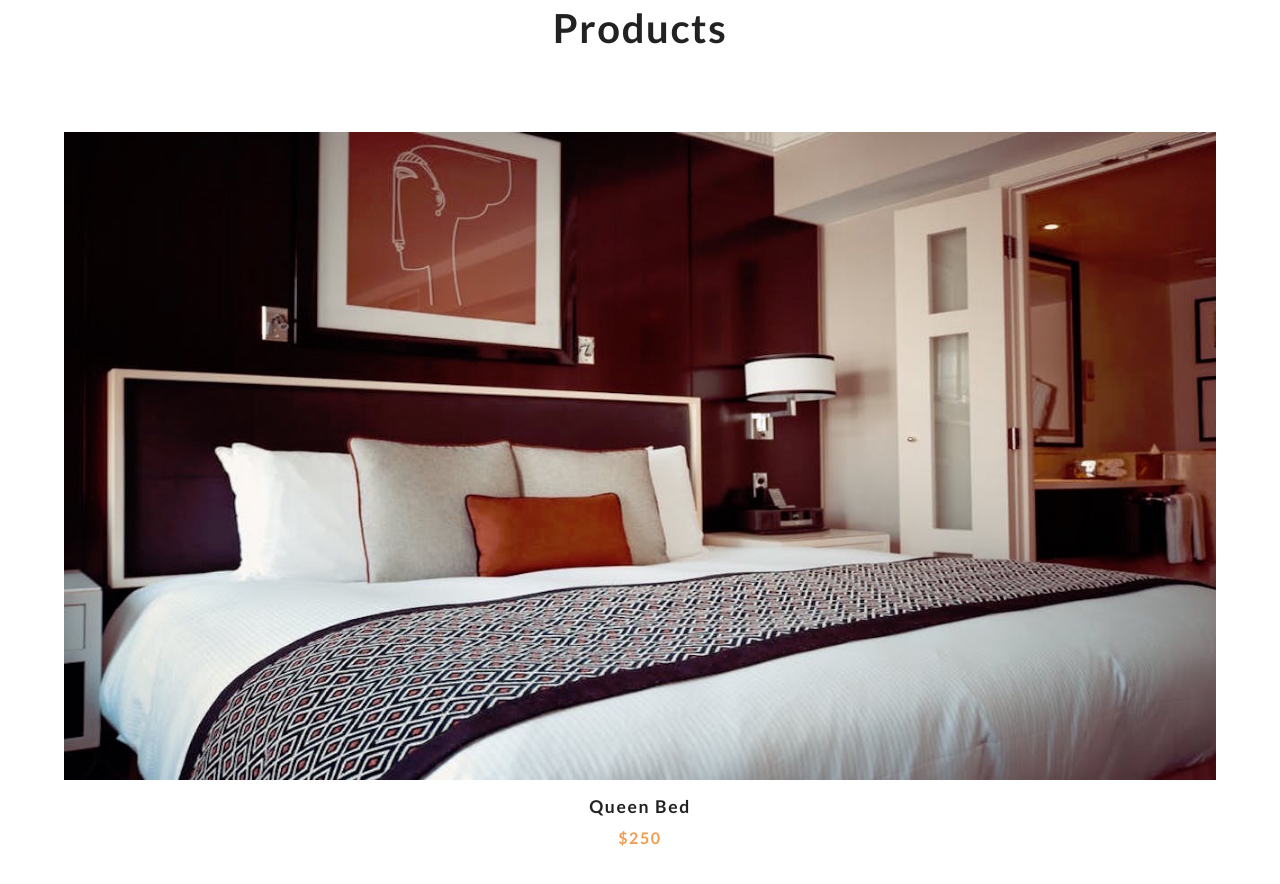
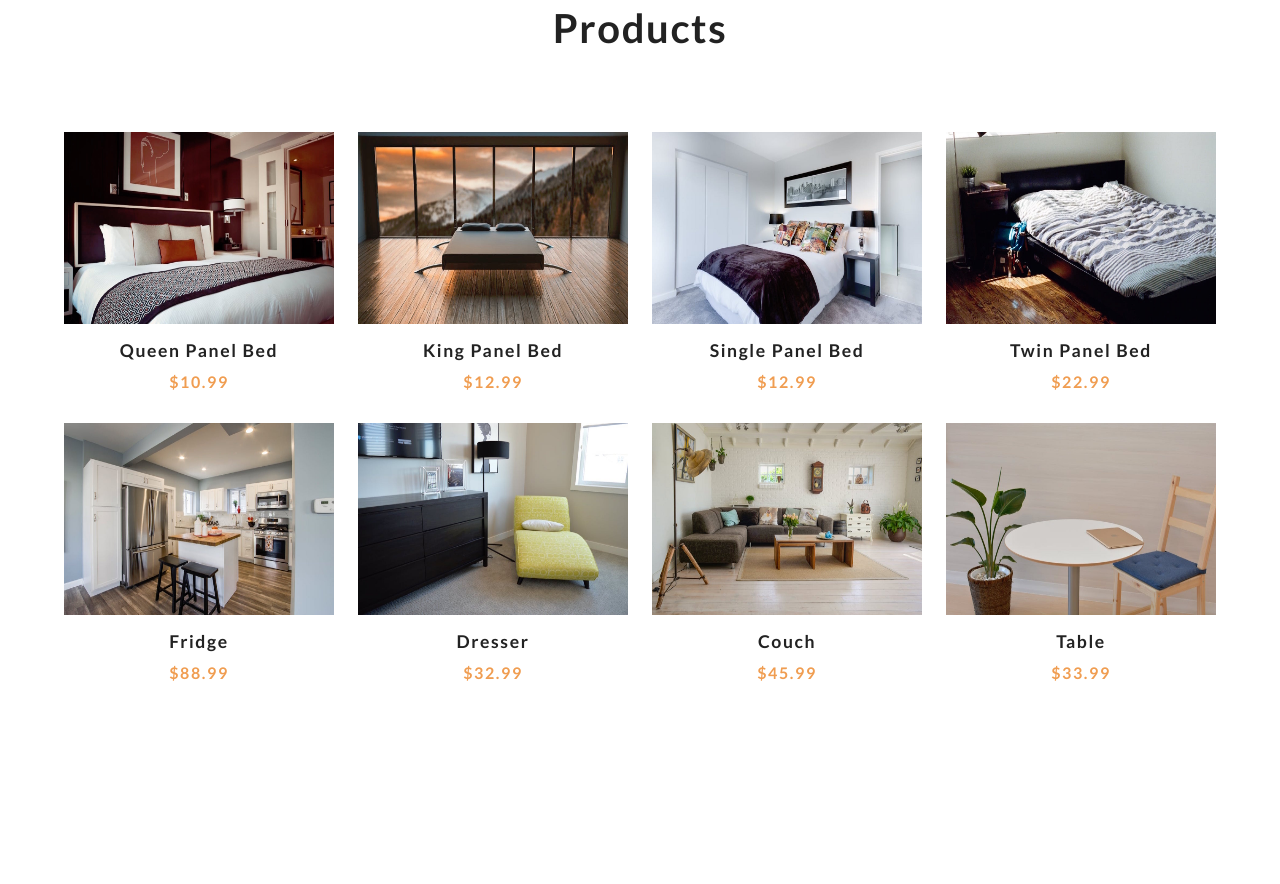
Before and after one commit to Tduncan14/shoppingProject, a plain HTML site: page index.html in a window 1280 px wide. Shown: the part 860-1744 px from the top of the page. After the commit the page ends 1606 px from the top, so only its background shows below. Drawn offline with Linux system fonts and the light colour scheme.

Commit message:
keep moving forward

```diff
--- a/app.js
+++ b/app.js
@@ -11,10 +11,111 @@ const cartTotal = document.querySelector('.cart-total');
 const cartContent = document.querySelector('.cart-content');
 const productsDom = document.querySelector('.products-center');
 
+// const btns = document.querySelectorAll('.bag-btn')
+// console.log(btns);
 // this will be our main cart
 let cart = [];
 
+let buttonsDOM =[];
 
 class Products {
 
+   async getProducts(){
+try{
+    let result = await fetch('products.json');
+    let data = await result.json();
+    let products = data.items;
+
+   products = products.map(item =>{
+    const{title,price} = item.fields;
+    const{id} = item.sys;
+    const image = item.fields.image.fields.file.url;
+
+    return{title,price,id,image}
+    })
+  return products
 }
+ catch(error){
+     console.log(error);
+ }
+
+    }
+
+}
+
+//display products
+class UI {
+
+displayProducts(products){
+    console.log(products);
+    let result='';
+    products.forEach(product =>{
+        result +=`
+        <article class="product">
+        <div  class="img-container">
+            <img src=${product.image}
+            class="product-img"/>
+            <button class="bag-btn" data-id=${product.id}>
+                <i class="fas fa-shopping-cart"></i>
+                add to cart
+            </button>
+        </div>
+        <h3>${product.title}</h3>
+        <h4>$${product.price}</h4>
+    </article>    `
+    })
+
+    productsDom.innerHTML=result
+}
+ getBagButtons(){
+  const buttons = [...document.querySelectorAll('.bag-btn')];
+
+  buttonsDOM = buttons;
+
+  buttons.forEach(button =>{
+      let id = button.dataset.id;
+      console.log(id);
+      let inCart = cart.find(item=>item.id ===id);
+      if(inCart){
+        button.innerText = "In Cart" ;
+        button.disabled = true
+      }
+
+          button.addEventListener('click',(event)=>{
+             event.target.innerText="In cart";
+             event.target.disabled = true;
+             // get product from products
+             // add product to the cart
+             // save cart in localStorage
+             // set cart values
+             // add cart item
+             // display cart item
+             // show the cart
+             localStorage.getItem()
+          })
+
+  })
+ }
+}
+
+// local storage
+class Storage{
+
+    static saveProducts(products){
+  localStorage.setItem('products',JSON.stringify(products))
+ }
+}
+
+document.addEventListener('DOMContentLoaded',()=>{
+ const ui = new UI()
+ const products= new Products()
+
+
+ // get all products
+ products.getProducts().then(products =>{ui.displayProducts(products)
+ Storage.saveProducts(products);})
+ .then(() =>{
+    ui.getBagButtons()
+
+ });
+})
--- a/index.html
+++ b/index.html
@@ -44,18 +44,7 @@
   <h2>Products</h2>
  </div>
  <div class="products-center">
-   <article class="product">
-       <div  class="img-container">
-           <img src="./images/product-1.jpeg" alt="product"
-           class="product-img"/>
-           <button class="bag-btn" data-id="1">
-               <i class="fas fa-shopping-cart"></i>
-               add to cart
-           </button>
-       </div>
-       <h3>Queen Bed</h3>
-       <h4>$250</h4>
-   </article>
+
  </div>
  </section>
 
--- a/main.css
+++ b/main.css
@@ -109,7 +109,7 @@
 
 /* ---------------End of Products ---------------- */
 /* --------------- Cart ---------------- */
-/* .cart-overlay {
+.cart-overlay {
   position: fixed;
   top: 0;
   right: 0;
@@ -132,7 +132,7 @@
   padding: 1.5rem;
   transition: var(--mainTransition);
   transform: translateX(100%);
-} */
+}
 .showCart {
   transform: translateX(0);
 }
```
